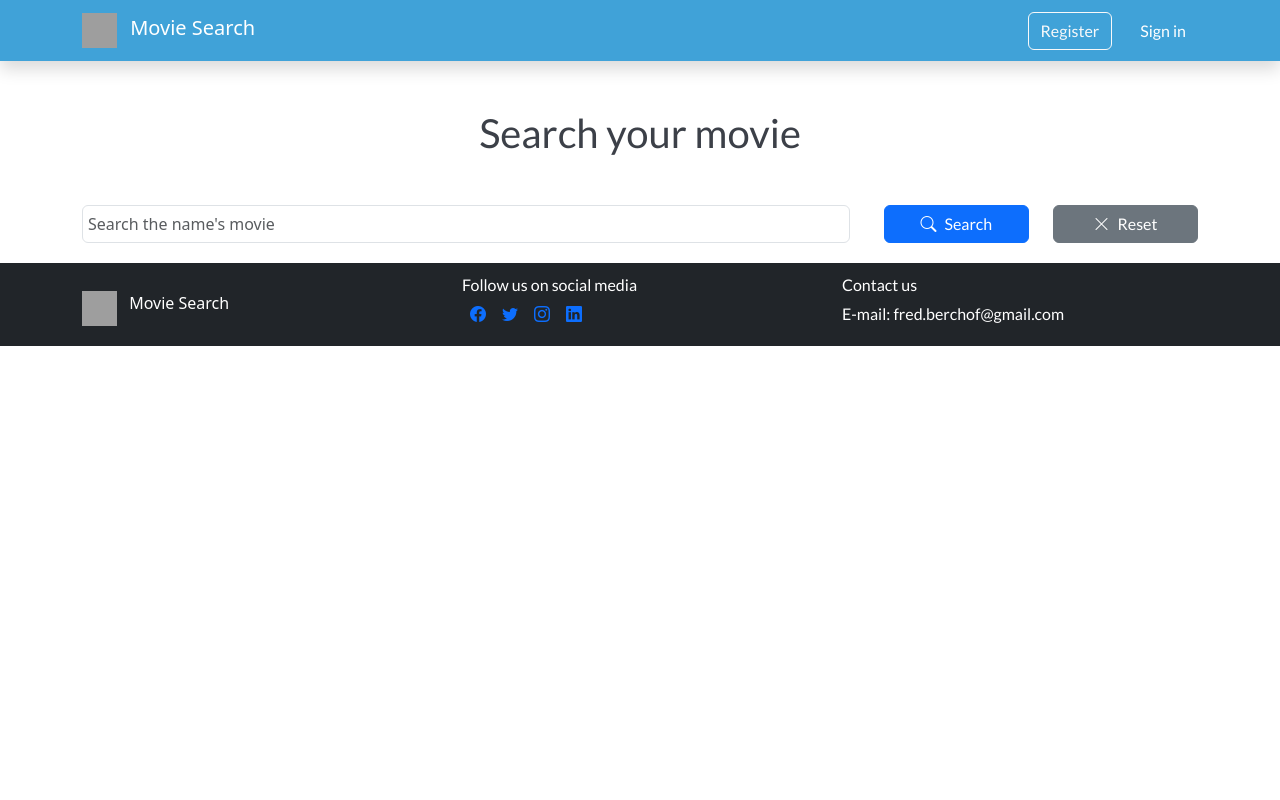
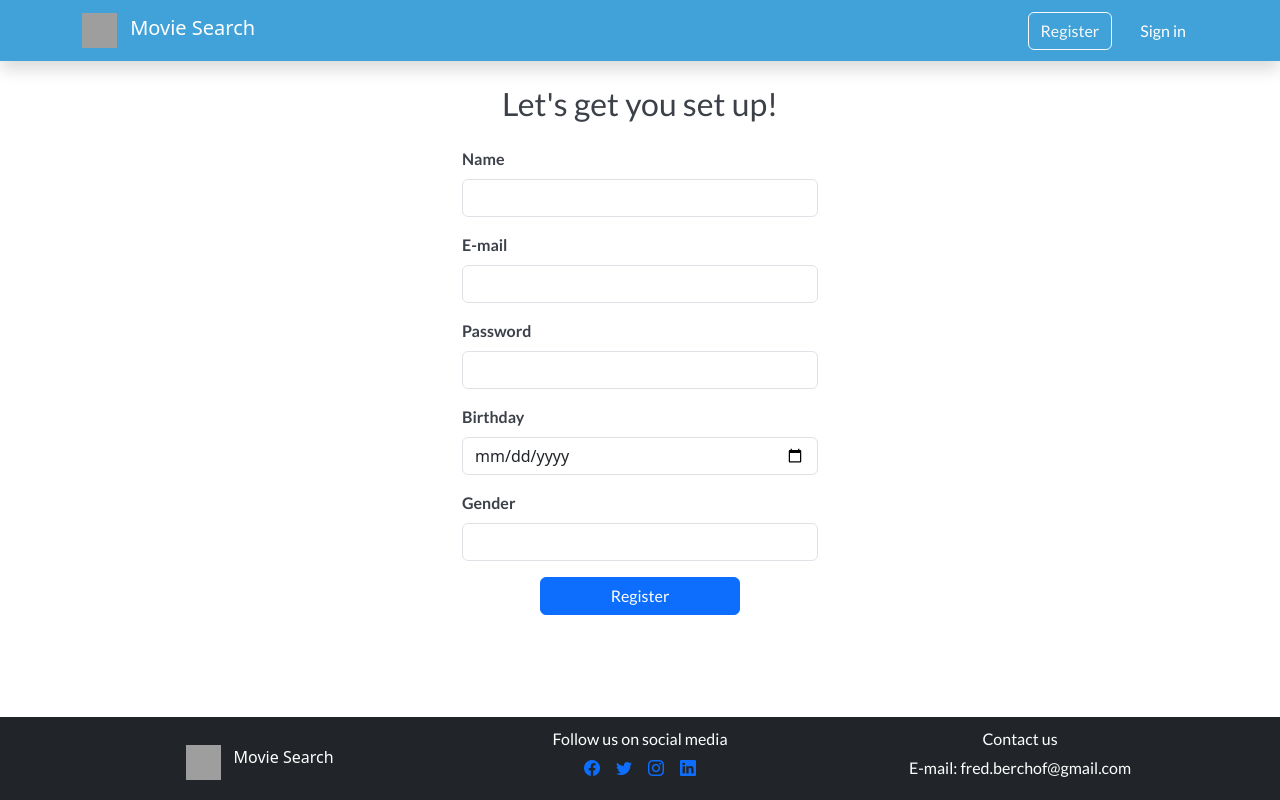
Before and after one commit to fredericoberchof/movie-search-app, an Angular app: page /register in a window 1280 px wide. Before the commit this address led to /. Built offline with nearby package versions, Linux system fonts and the light colour scheme; grey boxes are pictures that could not be loaded.

Commit message:
merge register

```diff
--- a/src/app/app.component.html
+++ b/src/app/app.component.html
@@ -1,3 +1,5 @@
 <app-header></app-header>
+@if(!register) {
 <app-movie-search></app-movie-search>
+}
 <app-footer></app-footer>
--- a/src/app/app.component.ts
+++ b/src/app/app.component.ts
@@ -1,6 +1,6 @@
 import { Component } from '@angular/core';
 import { CommonModule } from '@angular/common';
-import { RouterOutlet } from '@angular/router';
+import { Router, RouterOutlet } from '@angular/router';
 import { HeaderComponent } from "./header/header.component";
 import { MovieSearchComponent } from "./movie-search/movie-search.component";
 import { FooterComponent } from "./footer/footer.component";
@@ -14,4 +14,17 @@ import { FooterComponent } from "./footer/footer.component";
 })
 export class AppComponent {
   title = 'movie-search-app';
+  register: boolean = false;
+
+  constructor(private router: Router) {}
+
+  ngOnInit() {
+    this.router.events.subscribe(() => {
+      if (this.router.url === '/register') {
+        this.register = true;
+      } else {
+        this.register = false;
+      }
+    });
+  }
 }
--- a/src/app/app.routes.ts
+++ b/src/app/app.routes.ts
@@ -1,3 +1,6 @@
 import { Routes } from '@angular/router';
+import { RegisterUserComponent } from './register-user/register-user.component';
 
-export const routes: Routes = [];
+export const routes: Routes = [
+  { path: 'register', component: RegisterUserComponent },
+];
--- /dev/null
+++ b/src/app/register-user/register-user.component.html
@@ -0,0 +1,51 @@
+<div class="container">
+  <div class="row justify-content-center">
+    <div class="col-md-4 mt-4">
+      <h2 class="text-center mb-4 text">Let's get you set up!</h2>
+      <form [formGroup]="registerForm" (ngSubmit)="register()">
+        <div class="form-group mt-3">
+          <b> <label class="text">Name</label></b>
+
+          <input type="text" class="form-control mt-2" formControlName="name" />
+        </div>
+        <div class="form-group mt-3">
+          <b> <label class="text">E-mail</label></b>
+          <input
+            type="email"
+            class="form-control mt-2"
+            formControlName="email"
+          />
+        </div>
+        <div class="form-group mt-3">
+          <b> <label class="text">Password</label></b>
+          <input
+            type="password"
+            class="form-control mt-2"
+            formControlName="password"
+          />
+        </div>
+        <div class="form-group mt-3">
+          <b> <label class="text">Birthday</label></b>
+          <input
+            type="date"
+            class="form-control mt-2"
+            formControlName="birthDate"
+          />
+        </div>
+        <div class="form-group mt-3">
+          <b> <label class="text">Gender</label></b>
+          <select class="form-control mt-2" formControlName="gender">
+            <option value="male">Male</option>
+            <option value="female">Female</option>
+            <option value="other">Other</option>
+          </select>
+        </div>
+        <div class="text-center mt-3">
+          <button type="submit" class="btn btn-primary btn-bigger">
+            Register
+          </button>
+        </div>
+      </form>
+    </div>
+  </div>
+</div>
--- /dev/null
+++ b/src/app/register-user/register-user.component.ts
@@ -0,0 +1,33 @@
+import { Component } from '@angular/core';
+import {
+  FormBuilder,
+  FormGroup,
+  FormsModule,
+  ReactiveFormsModule,
+  Validators,
+} from '@angular/forms';
+
+@Component({
+  selector: 'app-register-user',
+  standalone: true,
+  imports: [FormsModule, ReactiveFormsModule],
+  templateUrl: './register-user.component.html',
+  styleUrl: './register-user.component.scss',
+})
+export class RegisterUserComponent {
+  registerForm: FormGroup;
+
+  constructor(private fb: FormBuilder) {
+    this.registerForm = this.fb.group({
+      name: ['', Validators.required],
+      email: ['', [Validators.required, Validators.email]],
+      password: ['', [Validators.required, Validators.minLength(8)]],
+      birthDate: ['', Validators.required],
+      gender: ['', Validators.required],
+    });
+  }
+
+  register() {
+    alert('Registration is not yet operational.');
+  }
+}
--- a/src/styles.scss
+++ b/src/styles.scss
@@ -1,4 +1,14 @@
 @import "bootstrap/scss/bootstrap";
+
+footer {
+  position: fixed;
+  left: 0;
+  bottom: 0;
+  width: 100%;
+  background-color: #333;
+  text-align: center;
+  padding: 10px 0;
+}
 
 .text {
   color: #3c4048;
```
Also changed, not shown: src/app/register-user/register-user.component.scss (added).
